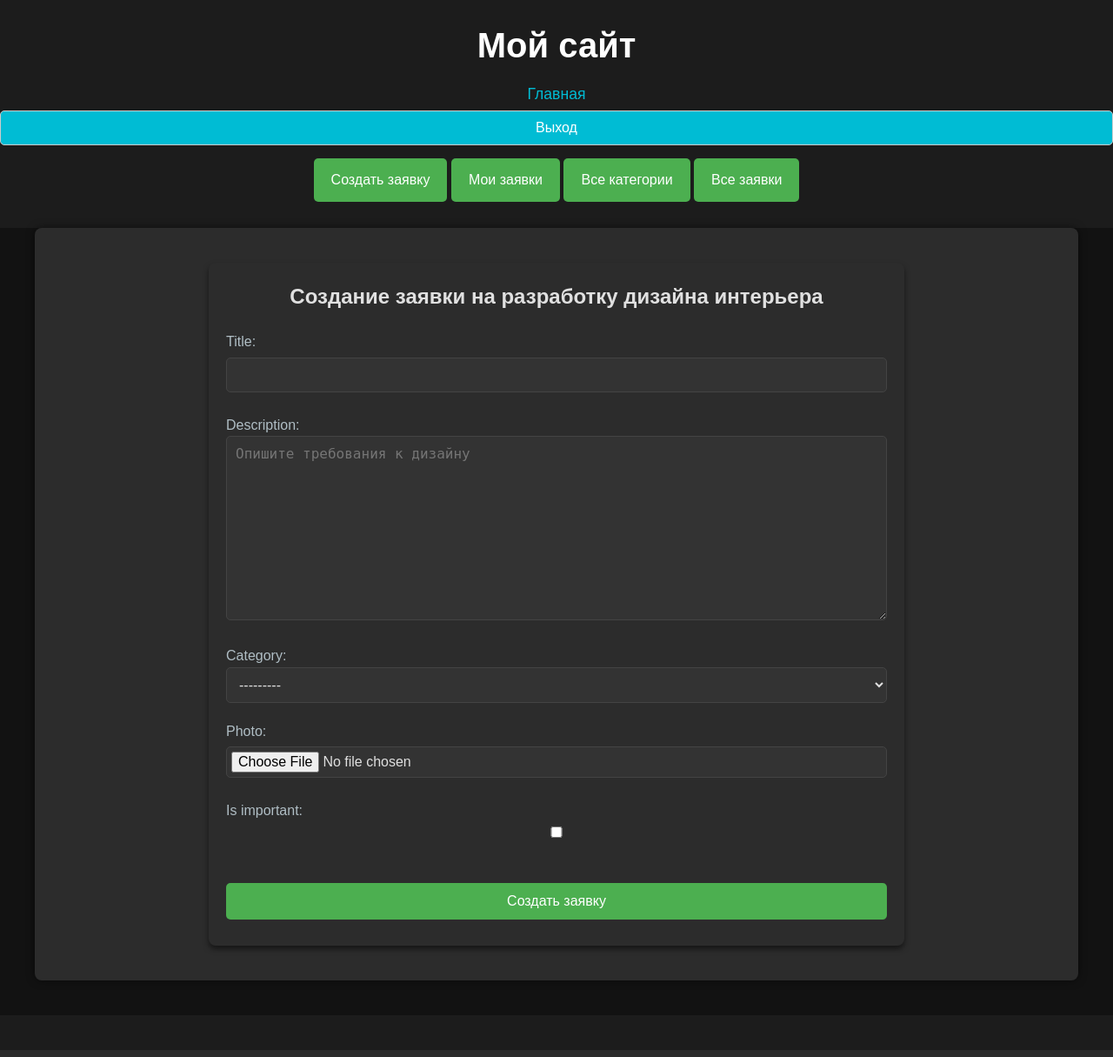
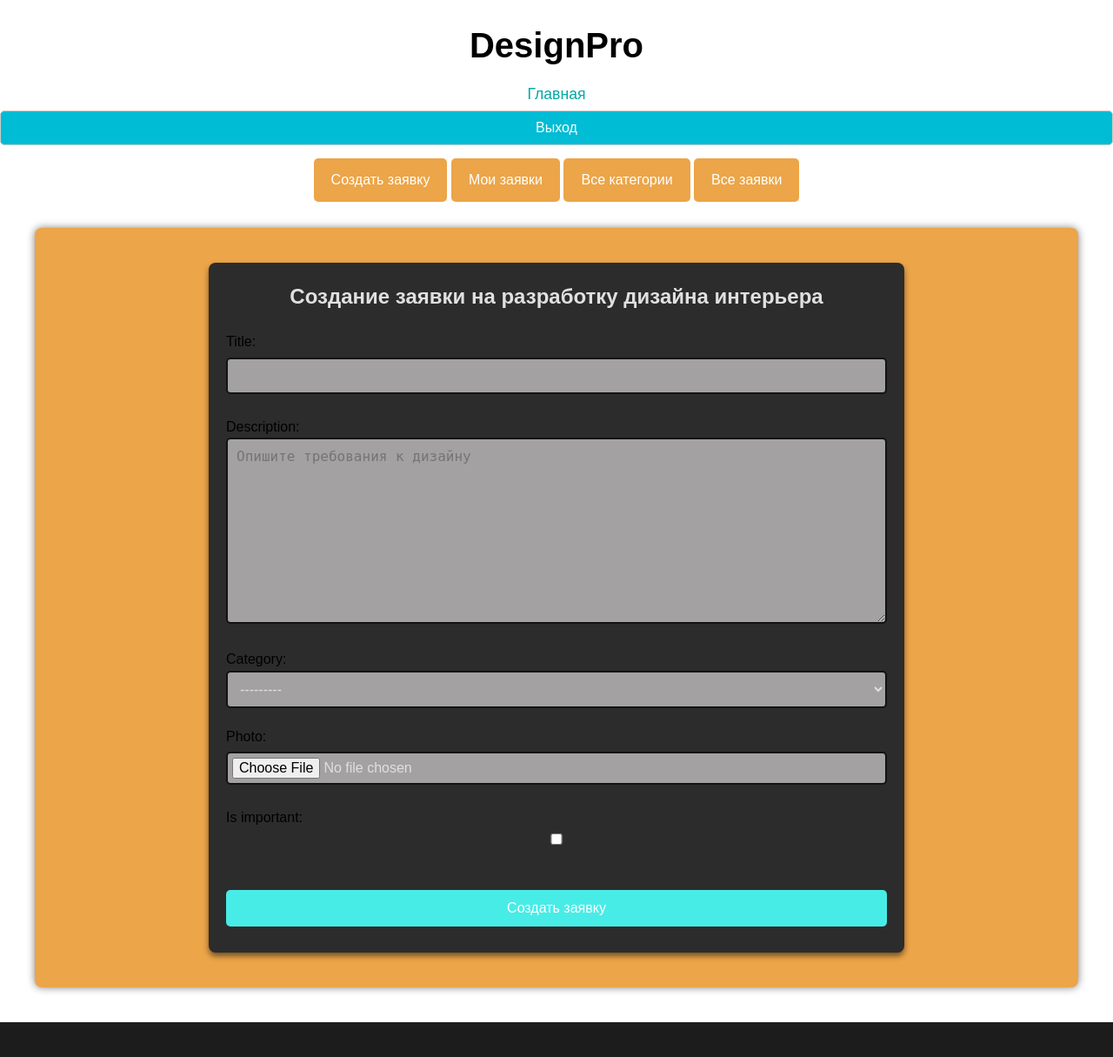
Before and after one commit to kawuzu/practice_task2, a Django app: page /create_request/ in a window 1280 px wide. Shown: the whole page at 87% size. Run offline with Django 5.2, Linux system fonts and the light colour scheme; a user stored in the database is signed in; data comes from the database, SQL or seed files in the repository; both versions use the stored data as it was after the commit.

Commit message:
making visual look "ok"

```diff
--- a/main/static/css/style.css
+++ b/main/static/css/style.css
@@ -8,29 +8,30 @@
 /* Общие стили */
 body {
     font-family: 'Arial', sans-serif;
-    background-color: #121212;  /* Темный фон */
-    color: #e0e0e0;  /* Светлый текст */
+    background-color: white;  /* Темный фон */
+    color: black;  /* Светлый текст */
     line-height: 1.6;
 }
 
 a {
     text-decoration: none;
-    color: #00bcd4;  /* Акцентный цвет для ссылок */
+    color: #00a9a5;  /* Акцентный цвет для ссылок */
 }
 
 a:hover {
-    color: #80deea;  /* Более светлый акцент при наведении */
+    color: #0dd8d3;  /* Более светлый акцент при наведении */
 }
 
 /* Шапка */
 header {
-    background-color: #1c1c1c;  /* Еще более темный фон для шапки */
-    color: #ffffff;
+    background-color: white;  /* Еще более темный фон для шапки */
+    color: black;
     padding: 20px 0;
     text-align: center;
 }
 
 header h1 {
+    color: black;
     font-size: 2.5rem;
     margin-bottom: 10px;
 }
@@ -40,13 +41,13 @@ nav {
 }
 
 nav a {
-    color: #00bcd4;
+    color: #00a9a5;
     margin: 0 15px;
     font-size: 1.1rem;
 }
 
 nav a:hover {
-    text-decoration: underline;
+    text-decoration: none;
 }
 
 /* Основной контент */
@@ -54,7 +55,7 @@ main {
     padding: 40px 20px;
     max-width: 1200px;
     margin: 0 auto;
-    background-color: #2c2c2c;  /* Темный фон для основного контента */
+    background-color: #eca548;  /* Темный фон для основного контента */
     box-shadow: 0 0 10px rgba(0, 0, 0, 0.5);
     border-radius: 8px;
 }
@@ -62,13 +63,13 @@ main {
 h2 {
     font-size: 2rem;
     margin-bottom: 20px;
-    color: #ffffff;  /* Белый текст для заголовков */
+    color: black;
 }
 
 p {
     font-size: 1rem;
     margin-bottom: 20px;
-    color: #b0bec5;  /* Светло-серый текст для абзацев */
+    color: black;  /* Светло-серый текст для абзацев */
 }
 
 /* Футер */
@@ -81,7 +82,7 @@ footer {
 }
 
 .hero-section {
-    background-color: #1c1c1c;
+    background-color: white;
     color: #ffffff;
     padding: 40px 20px;
     text-align: center;
@@ -97,8 +98,8 @@ footer {
 }
 
 .hero-section p {
+    color: black;
     font-size: 1.2rem;
-    color: #b0bec5;
 }
 
 /* Стили для формы и ошибок */
@@ -170,7 +171,7 @@ form button:hover {
 
 .btn {
     padding: 10px 20px;
-    background-color: #4CAF50; /* Зеленый цвет */
+    background-color: #eca548;
     color: white;
     text-align: center;
     text-decoration: none;
@@ -180,7 +181,8 @@ form button:hover {
 }
 
 .btn:hover {
-    background-color: #45a049; /* Цвет при наведении */
+    color: black;
+    background-color: #48ece7; /* Цвет при наведении */
 }
 
 .container {
@@ -247,8 +249,8 @@ form button:hover {
     width: 100%;
     padding: 10px;
     border-radius: 5px;
-    border: 1px solid #444; /* Темная рамка */
-    background-color: #333; /* Темный фон для полей */
+    border: 2px solid #131313; /* Темная рамка */
+    background-color: #a3a1a1; /* фон для полей */
     color: #e0e0e0; /* Светлый текст */
     font-size: 16px;
 }
@@ -268,12 +270,12 @@ form button:hover {
 }
 
 .submit-btn {
-    background-color: #4CAF50; /* Зеленая кнопка */
+    background-color: #48ece7;
     color: white;
 }
 
 .submit-btn:hover {
-    background-color: #45a049; /* Более темный зеленый при наведении */
+    background-color: #11d5d1;
 }
 
 .submit-btn:focus {
@@ -299,7 +301,7 @@ h2 {
 }
 
 .request-item {
-    background-color: #2c2c2c;
+    background-color: white;
     padding: 20px;
     border-radius: 8px;
     box-shadow: 0 4px 6px rgba(0, 0, 0, 0.3);
@@ -307,11 +309,11 @@ h2 {
 
 .request-item h3 {
     margin: 0;
-    color: #fff;
+    color: black;
 }
 
 .request-item p {
-    color: #ccc;
+    color: black;
 }
 
 .request-item .btn {
--- a/main/templates/main/index.html
+++ b/main/templates/main/index.html
@@ -1,10 +1,10 @@
 {% extends 'main/layout.html' %}
 
-{% block title %}Главная страница{% endblock %}
+{% block title %}Главная{% endblock %}
 
 {% block content %}
     <div class="hero-section">
-        <h2>{{ welcome_message }}</h2> <!-- Приветственное сообщение -->
+        <p>{{ welcome_message }}</p> <!-- Приветственное сообщение -->
 
     </div>
 {% endblock %}
--- a/main/templates/main/layout.html
+++ b/main/templates/main/layout.html
@@ -4,12 +4,12 @@
 <head>
     <meta charset="UTF-8">
     <meta name="viewport" content="width=device-width, initial-scale=1.0">
-    <title>{% block title %}Мой сайт{% endblock %}</title>
+    <title>{% block title %}DesignPro{% endblock %}</title>
     <link rel="stylesheet" href="{% static 'css/style.css' %}">
 </head>
 <body>
     <header>
-        <h1>Мой сайт</h1>
+        <h1>DesignPro</h1>
         <nav>
             <a href="{% url 'home' %}">Главная</a>
             {% if user.is_authenticated %}
--- a/main/views.py
+++ b/main/views.py
@@ -21,7 +21,8 @@ def home(request):
     if request.user.is_authenticated:
         welcome_message = f"Привет, {request.user.username}!"
     else:
-        welcome_message = "Привет, гость! Пожалуйста, войдите или зарегистрируйтесь."
+        welcome_message = ("Здравствуй, гость! Мы - дизайн-студия DesignPro! "
+                           "Пожалуйста, войдите или зарегистрируйтесь, чтобы мы помогли воплотить ваши самые смелые мечты о дизайне!")
 
     return render(request, 'main/index.html', {'welcome_message': welcome_message})
 
```
Also changed, not shown: db.sqlite3.
